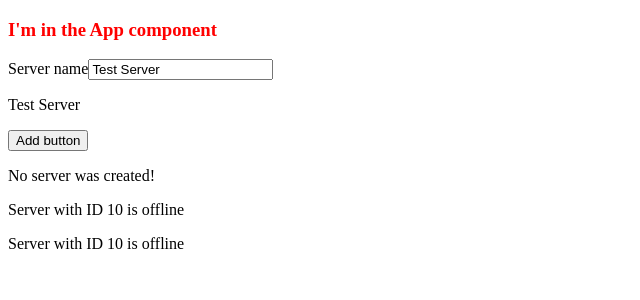
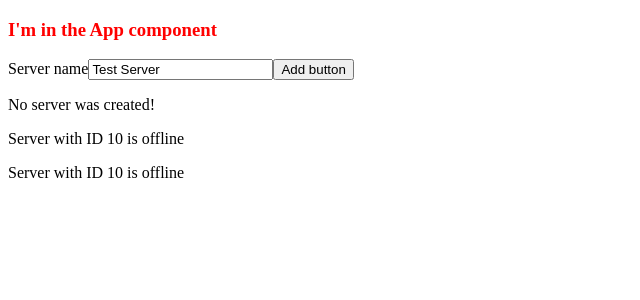
Before and after one commit to rahilka/Angular4-Basics, an Angular app: page / in a window 1280 px wide. Shown: the top 300 px of the page, without its empty margins (0-640 px from the left). Built offline with nearby package versions, Linux system fonts and the light colour scheme.

Commit message:
Combining all forms of databinding

```diff
--- a/src/app/servers/servers.component.html
+++ b/src/app/servers/servers.component.html
@@ -7,7 +7,7 @@
   type="text"
   class="form-control"
   [(ngModel)]="serverName">
-<p>{{ serverName }}</p>
+<!-- <p>{{ serverName }}</p> -->
 <button
   class="btn btn-primary"
   [disabled]="!allowNewServer"
--- a/src/app/servers/servers.component.ts
+++ b/src/app/servers/servers.component.ts
@@ -25,7 +25,7 @@
   }
 
   onCreateServer() {
-  	this.serverCreationStatus = 'Server was created!';
+  	this.serverCreationStatus = 'Server was created! Name is: ' + this.serverName;
   }
 
   onUpdateServerName(event: any) {
```
